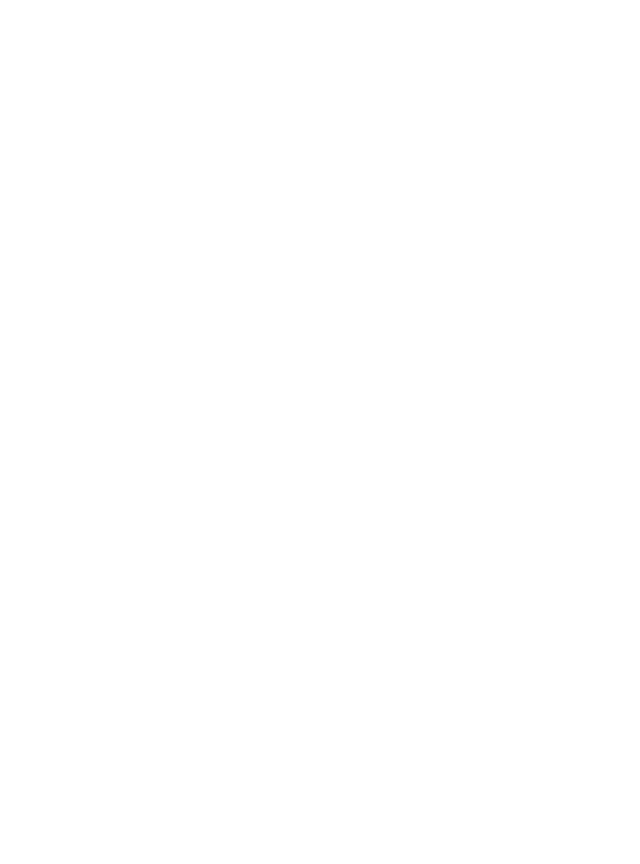
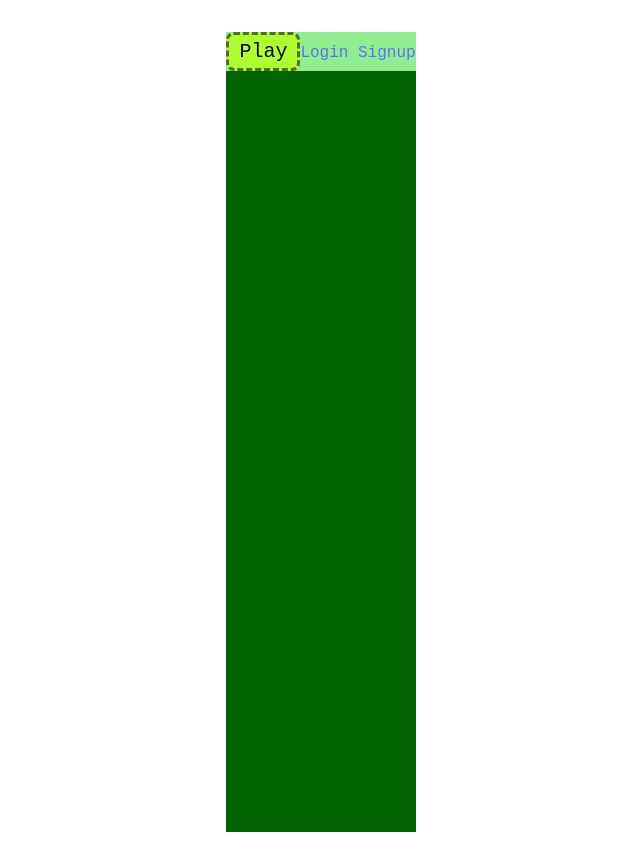
Before and after one commit to eli-shi/minesweeper, a React (Vite) app in the folder client/: page / in a window 1280 px wide. Before the commit this address had no page. Shown: the whole page, without its empty margins (319-959 px from the left). Before the commit the page ends 800 px from the top, so only its background shows below. Built offline with nearby package versions, Linux system fonts and the light colour scheme.

Commit message:
add: added useLogin

```diff
--- a/client/src/App.tsx
+++ b/client/src/App.tsx
@@ -1,5 +1,5 @@
 import './App.css';
-// import { Game } from './components/Game';
+import { Game } from './components/Game';
 import { BrowserRouter, Routes, Route } from 'react-router-dom';
 import { Login } from './components/Login';
 import { Signup } from './components/Singup';
@@ -14,6 +14,7 @@ function App() {
         <Routes>
           <Route path="/login" element={<Login />} />
           <Route path="/signup" element={<Signup />} />
+          <Route path="/" element={<Game rows={10} columns={10} />} />
         </Routes>
       </BrowserRouter>
     </div>
--- a/client/src/components/Login.tsx
+++ b/client/src/components/Login.tsx
@@ -1,17 +1,18 @@
 import { useState } from 'react';
+import { useLogin } from '../hooks/useLogin';
+
 
 const Login = () => {
     const [name, setName] = useState<string>('')
     const [email, setEmail] = useState<string>('')
     const [password, setPassword] = useState<string>('')
-
-
+    const { login, isLoading, error } = useLogin()
 
 
     const handleSubmit = async (e: React.FormEvent) => {
         e.preventDefault()
 
-        console.log(email, password)
+        await login(name, email, password)
 
     }
 
@@ -26,7 +27,8 @@ const Login = () => {
             <label>Password:</label>
             <input type="password" onChange={(e) => setPassword(e.target.value)} value={password} />
 
-            <button> Login </button>
+            <button disabled={isLoading}> Login </button>
+            {error && <div className="error">{error}</div>}
         </form>
     )
 }
--- a/client/src/components/Menu.tsx
+++ b/client/src/components/Menu.tsx
@@ -1,12 +1,44 @@
+import { useLogout } from "../hooks/useLogout";
+import { Link } from "react-router-dom";
+import { useAuthContext } from "../hooks/useAuthContext";
+
 export const Menu = ({ resetGameOver }: { resetGameOver: () => void }) => {
+
+    const { logout } = useLogout()
+    const { user } = useAuthContext()
+
+
+
+    const handleClick = () => {
+        logout()
+    }
+
     return (
         <div className="menu">
-            <button onClick={() => {
-                console.log("game reset button clicked");
-                resetGameOver();
-            }}>Play</button> {/*play minesweeper, should be play as guest later once authorization/user accounts has been implemented*/}
-            <button>Login</button> {/*for the future user accounts*/}
-            <button>Multiplayer</button> {/*pvp implementation?*/}
+            {user && (
+                <div>
+                    <p>Welcome, player</p>
+                    <button onClick={() => {
+                        console.log("game reset button clicked");
+                        resetGameOver();
+                    }}>Play</button>
+                    <button onClick={handleClick}>Log out</button>
+                </div>
+
+            )}
+
+            {!user && (
+                <div>
+                    <button onClick={() => {
+                        console.log("game reset button clicked");
+                        resetGameOver();
+                    }}>Play</button>
+                    {/*play minesweeper, should be play as guest later once authorization/user accounts has been implemented*/}
+                    <Link to="/login">Login</Link> {/*for the future user accounts*/}
+                    <Link to="/signup">Signup</Link> {/*for the future user accounts*/}
+                </div>
+            )}
+
         </div>
     );
 };
--- a/client/src/context/AuthContext.tsx
+++ b/client/src/context/AuthContext.tsx
@@ -1,7 +1,7 @@
-import { createContext, useReducer } from 'react'
+import { createContext, useReducer, useEffect } from 'react'
 import { ReactNode } from 'react';
 
-export const AuthContext = createContext({ user: null, dispatch: (p0?: { type: string; payload: any; }) => { } })
+export const AuthContext = createContext({ user: null, dispatch: (_p0?: { type: string; payload?: any; }) => { } })
 
 export const authReducer = (state: any, action: { type: any; payload: any }) => {
     switch (action.type) {
@@ -20,6 +20,13 @@ export const AuthContextProvider = ({ children }: { children: ReactNode }) => {
         user: null
     })
 
+    useEffect(() => {
+        const user = JSON.parse(localStorage.getItem('user') || 'null')
+        if (user) {
+            dispatch({ type: 'LOGIN', payload: user })
+        }
+    }, [])
+
     console.log('AuthContext state: ', state)
 
     return (
--- a/client/src/hooks/useGameOver.tsx
+++ b/client/src/hooks/useGameOver.tsx
@@ -2,7 +2,7 @@ import { useState } from 'react';
 
 
 function useGameOver() {
-    const [gameOver, setGameOver] = useState(false);
+    const [gameOver, setGameOver] = useState(true);
 
     function triggerGameOver() {
         console.log("GameOver");
--- /dev/null
+++ b/client/src/hooks/useLogin.tsx
@@ -0,0 +1,43 @@
+import { useState } from 'react';
+import { useAuthContext } from './useAuthContext';
+
+export const useLogin = () => {
+    const [error, setError] = useState(null)
+    const [isLoading, setIsLoading] = useState<boolean>(false)
+    const { dispatch } = useAuthContext()
+
+    const login = async (name: string, email: string, password: string) => {
+        setIsLoading(true)
+        setError(null)
+
+        const response = await fetch('/api/user/login', {
+            method: 'POST',
+            headers: { 'Content-Type': 'application/json' },
+            body: JSON.stringify({ name, email, password })
+
+        })
+
+        console.log('response: ', response)
+
+        const json = await response.json()
+
+        console.log('json: ', json)
+        if (!response.ok) {
+            setIsLoading(false)
+            setError(json.error)
+            console.log('error: ', json.error)
+        }
+
+        if (response.ok) {
+            //save to local storage
+            localStorage.setItem('user', JSON.stringify(json))
+            console.log('saved to local storage')
+            //update authcontext
+            dispatch({ type: 'LOGIN', payload: json })
+
+            setIsLoading(false)
+        }
+    }
+
+    return { login, isLoading, error }
+}
--- /dev/null
+++ b/client/src/hooks/useLogout.tsx
@@ -0,0 +1,19 @@
+import { useAuthContext } from './useAuthContext';
+
+
+export const useLogout = () => {
+    const { dispatch } = useAuthContext();
+
+    const logout = () => {
+
+
+        //remove from local storage
+        localStorage.removeItem('user');
+
+        //dispatch logout action
+        dispatch({ type: 'LOGOUT' });
+
+    }
+
+    return { logout }
+}
```
Also changed, not shown: 2 other files (tests, documents, lock files or other folders).
